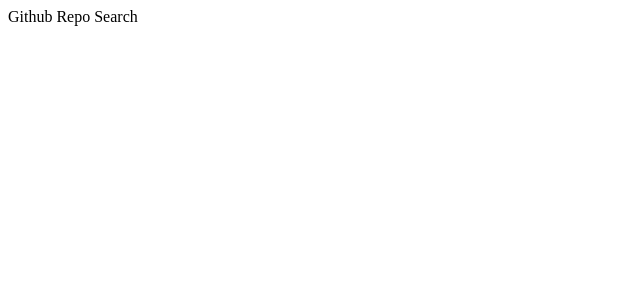
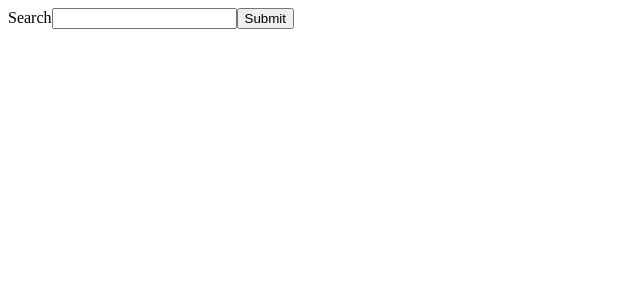
Before and after one commit to eshigh23/github-repo-search, a React (Vite) app: page / in a window 1280 px wide. Shown: the top 300 px of the page, without its empty margins (0-640 px from the left). Built offline with nearby package versions, Linux system fonts and the light colour scheme.

Commit message:
API call set up with axios

```diff
--- a/package.json
+++ b/package.json
@@ -10,6 +10,7 @@
     "preview": "vite preview"
   },
   "dependencies": {
+    "axios": "^1.19.0",
     "react": "^19.2.8",
     "react-dom": "^19.2.8"
   },
--- a/src/App.tsx
+++ b/src/App.tsx
@@ -1,9 +1,50 @@
-import { useState } from 'react'
+import { useEffect, useState } from 'react'
+import axios from 'axios'
 
 function App() {
+  const [searchText, setSearchText] = useState('')
+  const [searchResults, setSearchResults] = useState([])
+  const [isLoading, setIsLoading] = useState(false)
+
+    useEffect(() => {
+      console.log('searchText:', searchText)
+    }, [searchText])
+
+  const searchRepos = async (e: any) => {
+    e.preventDefault()
+
+    try {
+      setIsLoading(true)
+      const response = await axios.get("https://api.github.com/search/repositories",
+        {
+          params: {
+            q: searchText
+          }
+        }
+      )
+      console.log('response:', response)
+
+    } catch (e) {
+      console.log('error:', e)
+    } finally {
+      setIsLoading(false)
+    }
+  }
 
   return (
-    <div>Github Repo Search</div>
+    <div>
+      <form onSubmit={(e)=> searchRepos(e)}>
+        <label> Search
+          <input
+            type="text"
+            value={searchText}
+            onChange={(e) => setSearchText(e.target.value)}
+          />
+        </label>
+
+        <button>Submit</button>
+      </form>
+    </div>
   )
 }
 
```
Also changed, not shown: 1 other file (tests, documents, lock files or other folders).
